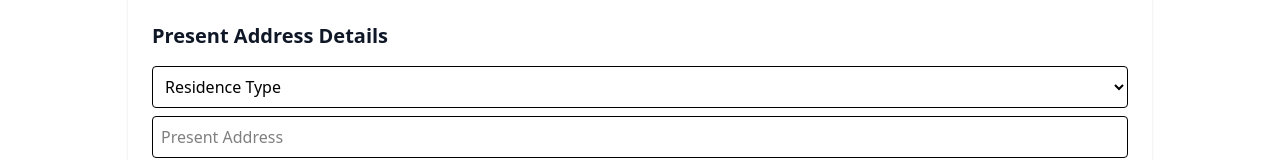
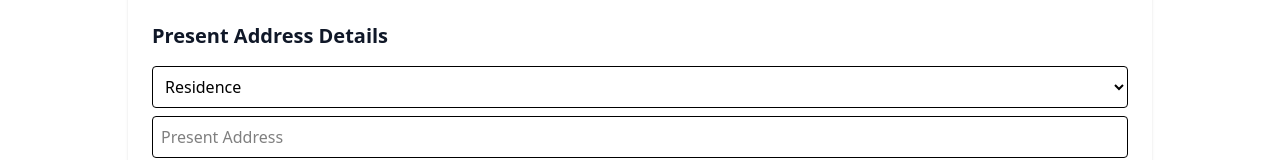
Before and after one commit to FirstTrackSolutionProjects/Job-Consulting, a React (Vite) app: page /loan/apply/used-car in a window 1280 px wide. Shown: the part 634-794 px from the top of the page. Built offline with nearby package versions, Linux system fonts and the light colour scheme.

Commit message:
chore: updated usedcar loan

```diff
--- a/src/Forms/UsedCarLoanForm.jsx
+++ b/src/Forms/UsedCarLoanForm.jsx
@@ -319,8 +319,14 @@ const UsedCarLoanForm = () => {
       <div>
         <h3 className="text-xl font-semibold text-gray-900 mb-4">Present Address Details</h3>
 
-        <select residence="residence" value={formData.residence} onChange={handleChange} className="w-full p-2 border rounded mb-2" required>
-          <option value="">Residence Type</option>
+       <select
+          name="residence"
+          value={formData.residence}
+          onChange={handleChange}
+          className="w-full p-2 border rounded mb-2"
+          required
+        >
+          <option value="">Residence</option>
           <option value="Own">Own</option>
           <option value="Rented">Rented</option>
         </select>
```
